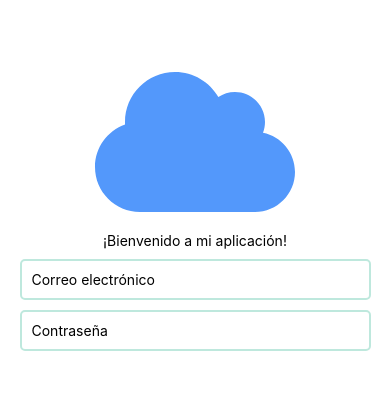
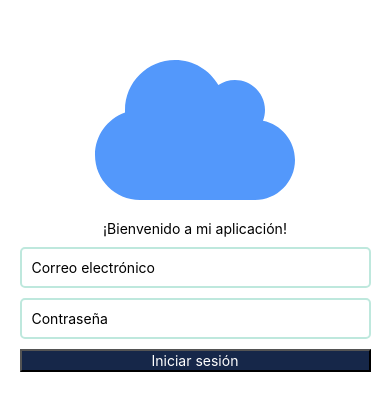
Before and after one commit to Alets30/App-Starter, a React Native app: screen / in a window 390 px wide. Shown: the part 211-622 px from the top of the page. Built offline with nearby package versions, Linux system fonts and the light colour scheme.

Commit message:
Se agregó el botón de iniciar sesión

```diff
--- a/App.js
+++ b/App.js
@@ -1,5 +1,5 @@
 import { StatusBar } from 'expo-status-bar';
-import { StyleSheet, Text, View, TextInput } from 'react-native';
+import { StyleSheet, Text, View, TextInput, Button } from 'react-native';
 import { NavigationContainer } from '@react-navigation/native';
 import React from 'react';
 import { FontAwesomeIcon } from '@fortawesome/react-fontawesome';
@@ -12,6 +12,9 @@ export default function App() {
       <Text style={{marginBottom: "10px"}}>¡Bienvenido a mi aplicación!</Text>
       <TextInput style={{width: "90%", padding: "10px", marginBottom: "10px", borderColor: "#bee8dd", borderWidth: 2, borderRadius: 5}} placeholder="Correo electrónico"/>
       <TextInput style={{width: "90%", padding: "10px", marginBottom: "10px", borderColor: "#bee8dd", borderWidth: 2, borderRadius: 5}} placeholder="Contraseña"/>
+      <button style={{width: "90%", background: '#162749'}} href="#">
+      <Text style={{color: 'white'}}>Iniciar sesión</Text>
+      </button>
       <StatusBar style="auto" />
     </View>
   );
```
